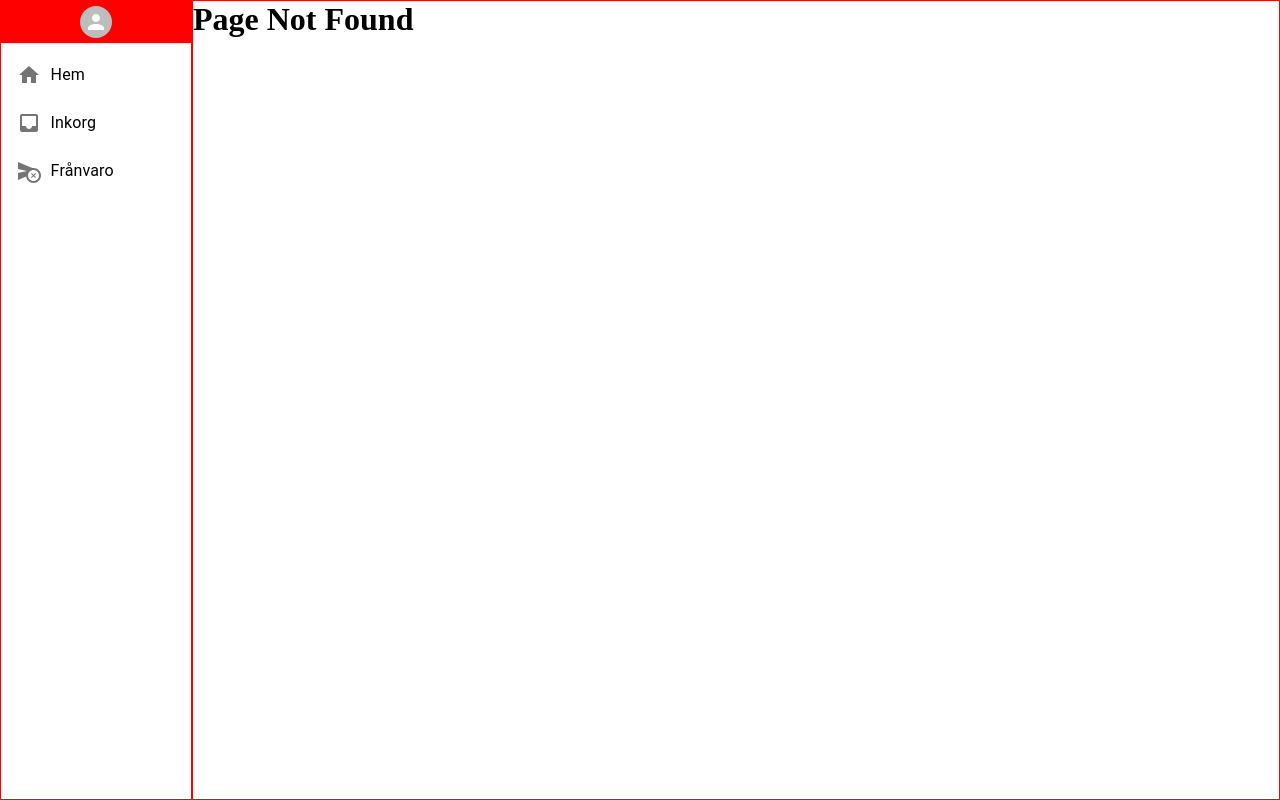
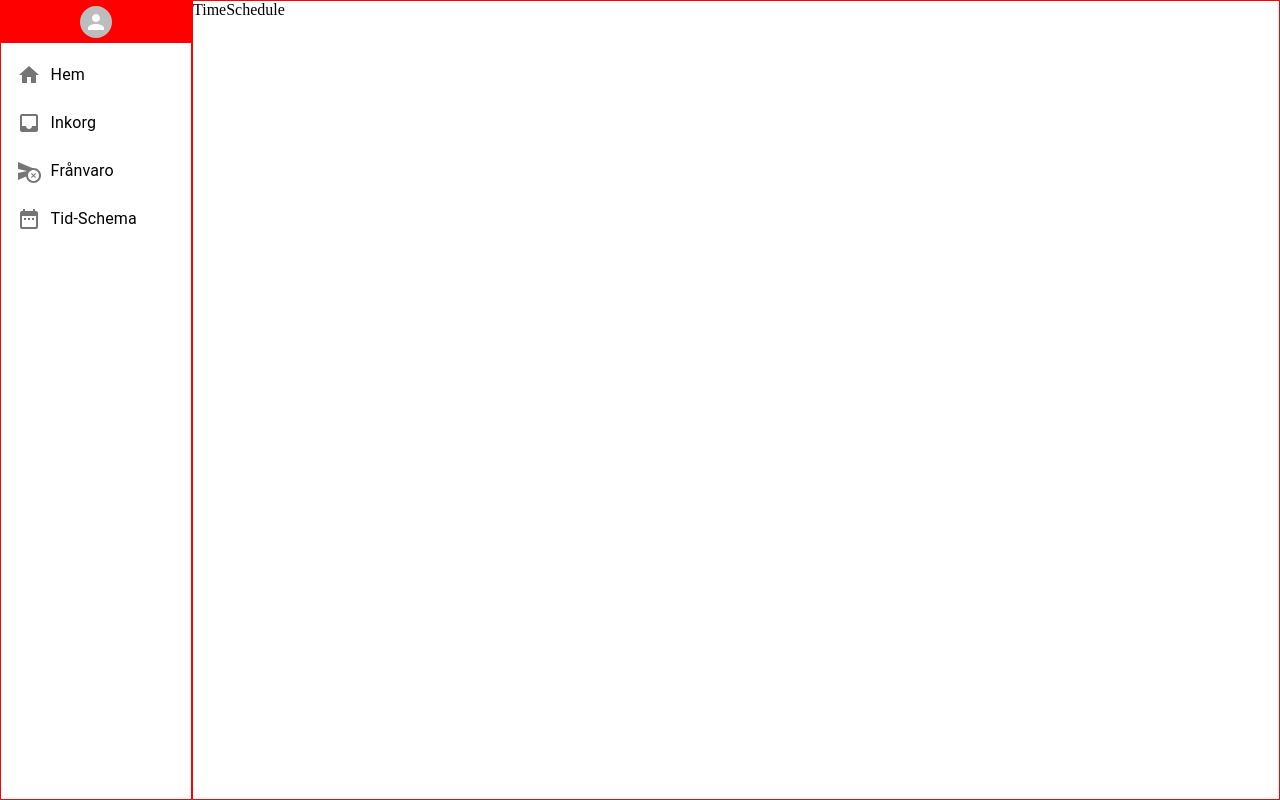
Before and after one commit to A-ForssmanP/InteractWithSchool, a React (Vite) app in the folder frontend/: page /tidsschema in a window 1280 px wide. Before the commit this address had no page. Built offline with nearby package versions, Linux system fonts and the light colour scheme; the HTML template or start-up script is replaced by a standard one.

Commit message:
TimeSchedule
Creating a TimeSchedule component with a corresponding react-router-DOM path. Adding navigation to the route on the navList component.

```diff
--- a/frontend/src/components/navList/NavList.jsx
+++ b/frontend/src/components/navList/NavList.jsx
@@ -3,6 +3,7 @@ import NavListItem from "../navListItem/NavListItem";
 import InboxIcon from "@mui/icons-material/Inbox";
 import HomeIcon from "@mui/icons-material/Home";
 import CancelScheduleSendIcon from "@mui/icons-material/CancelScheduleSend";
+import DateRangeIcon from "@mui/icons-material/DateRange";
 
 function NavList() {
   const listItems = [
@@ -19,6 +20,12 @@ function NavList() {
       ikon: <CancelScheduleSendIcon />,
       navPath: "fronvaro",
     },
+    {
+      id: crypto.randomUUID(),
+      text: "Tid-Schema",
+      ikon: <DateRangeIcon />,
+      navPath: "tidsschema",
+    },
   ];
 
   return (
--- a/frontend/src/pages/Pages.jsx
+++ b/frontend/src/pages/Pages.jsx
@@ -8,6 +8,7 @@ import Absence from "./absence/Absence";
 import AbsenceForm from "./absence/absenceForm/AbsenceForm";
 import RegisterDone from "./absence/registerDone/RegisterDone";
 import AbsenceOverview from "./absence/absenceOverview/AbsenceOverview";
+import TimeSchedule from "./TimeSchedule/TimeSchedule";
 
 function Pages() {
   return (
@@ -19,12 +20,15 @@ function Pages() {
           <Route index element={<Inbox />} />
           <Route path=":messageId" element={<ViewMessage />} />
         </Route>
+
         <Route path="fronvaro" element={<AbsenceLayout />}>
           <Route index element={<Absence />} />
           <Route path=":id/registrera" element={<AbsenceForm />} />
           <Route path=":id/registrera/inskickad" element={<RegisterDone />} />
           <Route path=":id/oversikt" element={<AbsenceOverview />} />
         </Route>
+
+        <Route path="tidsschema" element={<TimeSchedule />}></Route>
       </Route>
       <Route path="*" element={<h1>Page Not Found</h1>} />
     </Routes>
--- /dev/null
+++ b/frontend/src/pages/TimeSchedule/TimeSchedule.jsx
@@ -0,0 +1,7 @@
+import React from "react";
+
+function TimeSchedule() {
+  return <div>TimeSchedule</div>;
+}
+
+export default TimeSchedule;
```
